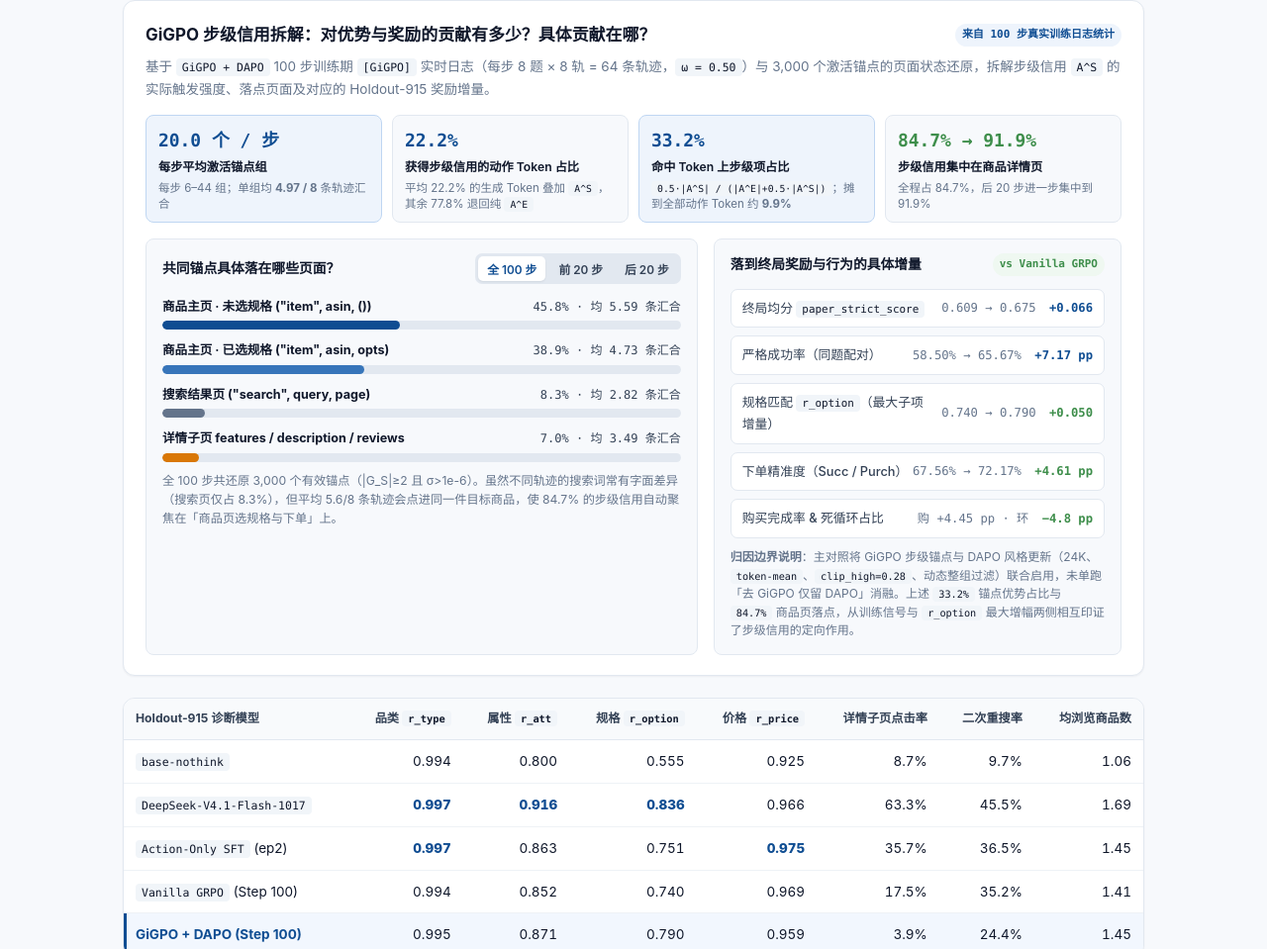
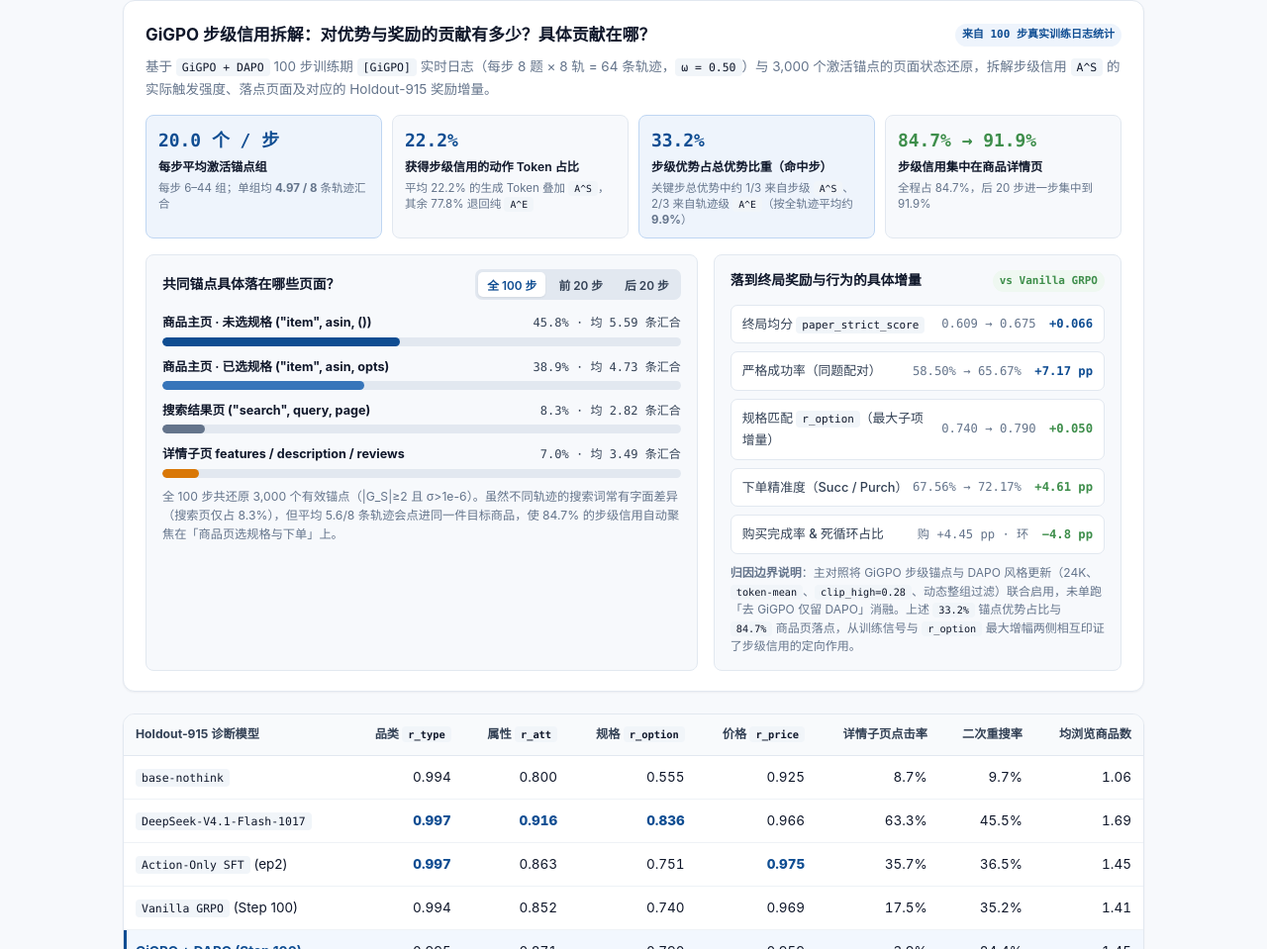
Before and after one commit to HOWILLMAKEIT/ShopMaster-4B, a plain HTML site: page index.html in a window 1280 px wide. Shown: the part 4329-5288 px from the top of the page at 99% size. Drawn offline with Linux system fonts and the light colour scheme.

Commit message:
docs(pages): rewrite step-level advantage share card in plain Chinese

```diff
--- a/index.html
+++ b/index.html
@@ -1632,8 +1632,8 @@
           </div>
           <div class="anchor-kpi hl">
             <div class="ak-val">33.2%</div>
-            <div class="ak-lbl">命中 Token 上步级项占比</div>
-            <div class="ak-sub"><code>0.5·|A^S| / (|A^E|+0.5·|A^S|)</code>；摊到全部动作 Token 约 <strong>9.9%</strong></div>
+            <div class="ak-lbl">步级优势占总优势比重（命中步）</div>
+            <div class="ak-sub">关键步总优势中约 1/3 来自步级 <code>A^S</code>、2/3 来自轨迹级 <code>A^E</code>（按全轨迹平均约 <strong>9.9%</strong>）</div>
           </div>
           <div class="anchor-kpi">
             <div class="ak-val" style="color: var(--green);">84.7% → 91.9%</div>
```
